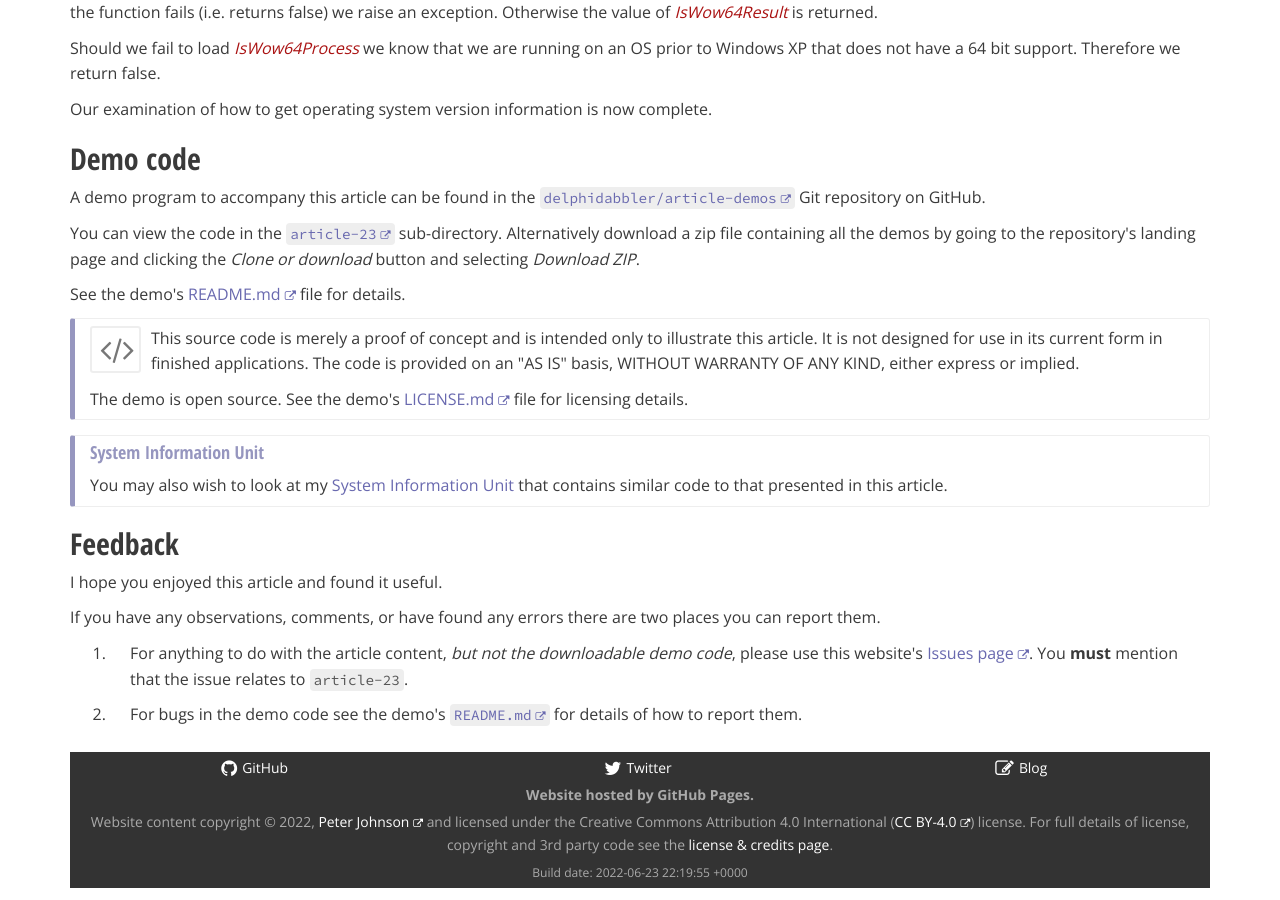
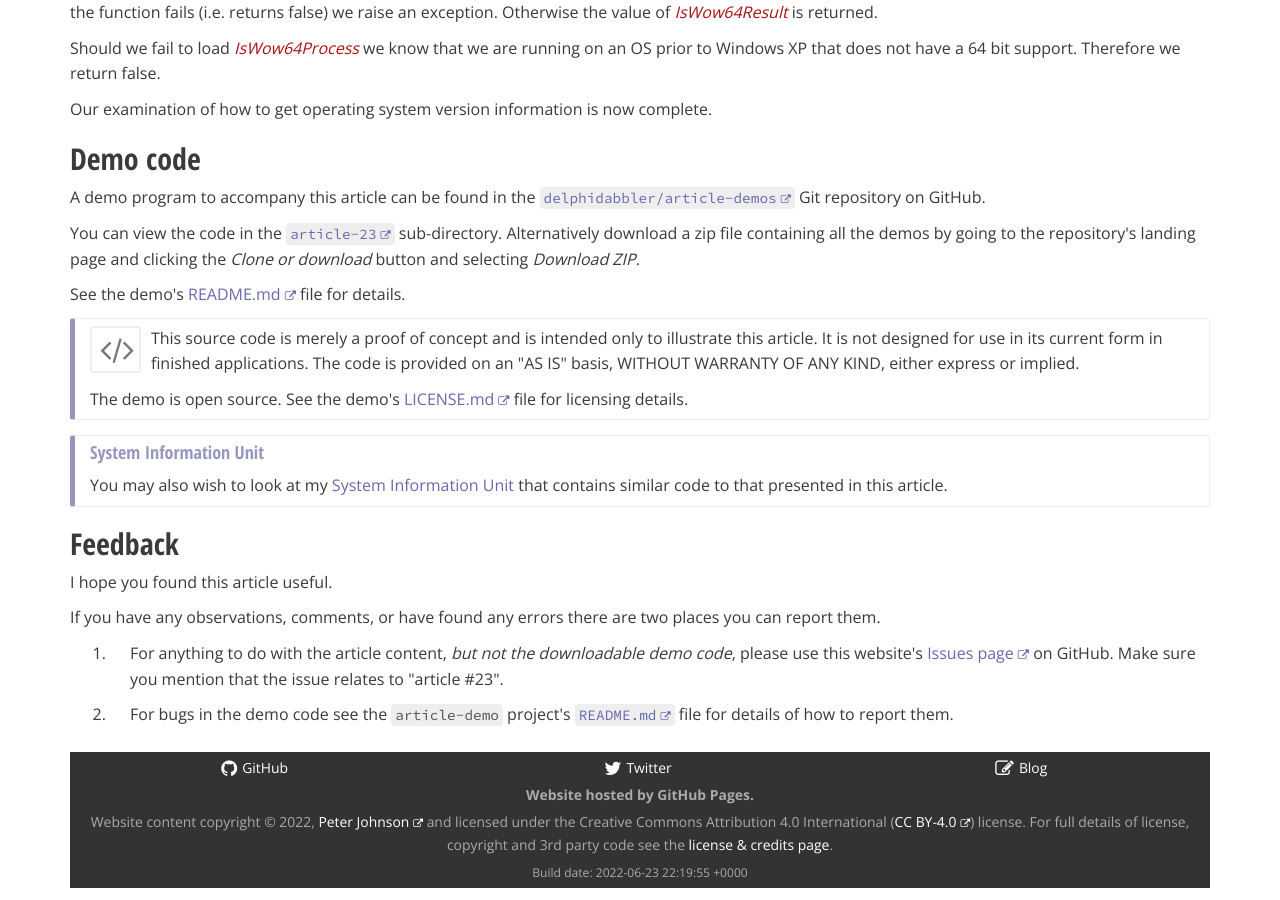
Before and after one commit to delphidabbler/delphidabbler.github.io, a Jekyll site: the page built from _articles/article-23.html, in a window 1280 px wide and 900 px high, scrolled down 21818 px. Built offline with Jekyll 4.4.1, drawn with Linux system fonts in a browser that asks for light colours; nearby versions of some CDN libraries; comment, search, counter and statistics services are not loaded.

Commit message:
Update article-23.html

```diff
--- a/_articles/article-23.html
+++ b/_articles/article-23.html
@@ -1514,15 +1514,15 @@
 
   <h2>Feedback</h2>
 
-    <p>I hope you enjoyed this article and found it useful.</p>
+  <p>I hope you found this article useful.</p>
 
   <p>If you have any observations, comments, or have found any errors there are two places you can report them.</p>
 
   <ol class="wide">
 
-        <li>For anything to do with the article content, <em>but not the downloadable demo code</em>, please use this website's <a href="https://github.com/delphidabbler/delphidabbler.github.io/issues">Issues page</a>. You <strong>must</strong> mention that the issue relates to <code>article-23</code>.</li>
-
-        <li>For bugs in the demo code see the demo's <code><a href="https://github.com/delphidabbler/article-demos/blob/master/README.md#bug-reports">README.md</a></code> for details of how to report them.</li>
+    <li>For anything to do with the article content, <em>but not the downloadable demo code</em>, please use this website's <a href="https://github.com/delphidabbler/delphidabbler.github.io/issues">Issues page</a> on GitHub. Make sure you mention that the issue relates to &quot;article #23&quot;.</li>
+
+    <li>For bugs in the demo code see the <code>article-demo</code> project's <code><a href="https://github.com/delphidabbler/article-demos/blob/master/README.md#bug-reports">README.md</a></code> file for details of how to report them.</li>
 
   </ol>
 
```
Lines whose indentation alone changed are shown as unchanged.
